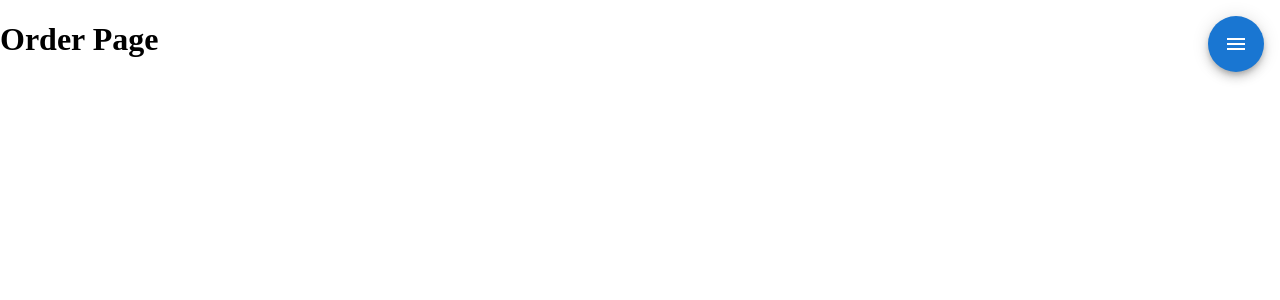
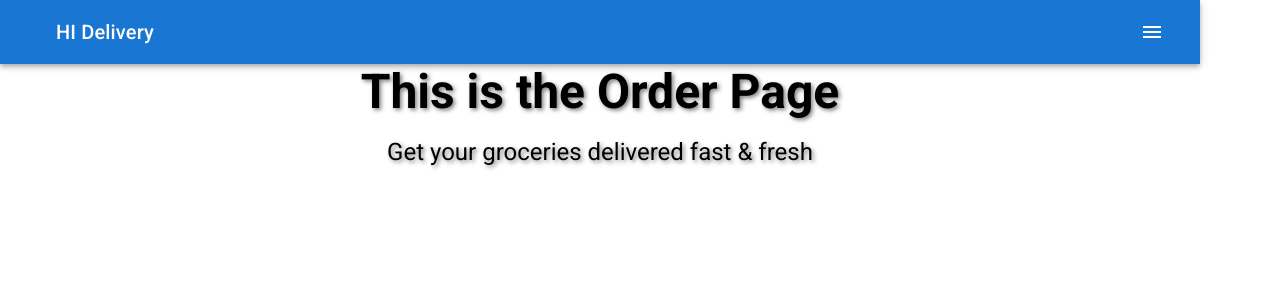
Before and after one commit to Tidbit0519/grocery-delivery-app, a React (Vite) app: page /order in a window 1280 px wide. Shown: the top 300 px of the page. Built offline with nearby package versions, Linux system fonts and the light colour scheme.

Commit message:
Trying to setup an app bar

```diff
--- a/index.html
+++ b/index.html
@@ -8,7 +8,7 @@
     <link rel="stylesheet" href="https://fonts.googleapis.com/css2?family=Roboto:wght@300;400;500;700&display=swap" />
     <link rel="stylesheet" href="https://fonts.googleapis.com/icon?family=Material+Icons" />
     <meta name="viewport" content="width=device-width, initial-scale=1.0" />
-    <title>Vite + React</title>
+    <title>HI Delivery</title>
   </head>
   <body>
     <div id="root"></div>
--- a/src/App.jsx
+++ b/src/App.jsx
@@ -1,46 +1,14 @@
+import Navbar from "./components/Navbar"
+
 import { Routes, Route } from "react-router-dom"
-import { useNavigate } from "react-router-dom"
 import HomePage from "./pages/HomePage"
 import OrderPage from "./pages/OrderPage"
-import { SpeedDial, SpeedDialAction } from "@mui/material"
-import MenuIcon from "@mui/icons-material/Menu"
-import HomeIcon from "@mui/icons-material/Home"
-import ShoppingCartIcon from "@mui/icons-material/ShoppingCart"
 
 function App() {
-  const navigate = useNavigate()
-
-  const handleNavigation = (path) => {
-    navigate(path)
-  }
-
-  const actions = [
-    { icon: <HomeIcon />, name: "Home", action: () => handleNavigation("/") },
-    {
-      icon: <ShoppingCartIcon />,
-      name: "Order",
-      action: () => handleNavigation("/order"),
-    },
-  ]
-
   return (
     <div>
-      <SpeedDial
-        ariaLabel="Navigation Speed Dial"
-        direction="down"
-        sx={{ position: "absolute", top: 16, right: 16 }}
-        icon={<MenuIcon />}
-      >
-        {actions.map((action) => (
-          <SpeedDialAction
-            key={action.name}
-            icon={action.icon}
-            tooltipTitle={action.name}
-            tooltipOpen
-            onClick={action.action}
-          />
-        ))}
-      </SpeedDial>
+      <Navbar />
+
       <Routes>
         <Route
           path="/"
--- a/src/components/Hero.jsx
+++ b/src/components/Hero.jsx
@@ -4,18 +4,17 @@ import { Box, Typography, Button, Container } from "@mui/material"
 import BeachAccessIcon from "@mui/icons-material/BeachAccess"
 import HeroBg from "../assets/herobg.jpeg"
 
-const HeroSection = () => {
+const Hero = () => {
   return (
     <Box
       sx={{
         backgroundImage: `url(${HeroBg})`,
         backgroundSize: "cover",
         backgroundPosition: "center",
-        backgroundColor: "rgba(0, 0, 0, 0.5)",
-        height: "100vh",
+        backgroundRepeat: "no-repeat",
+        height: "95vh",
         width: "100vw",
         color: "#fff",
-        py: 8,
       }}
     >
       <Container
@@ -49,7 +48,10 @@ const HeroSection = () => {
         >
           Get your groceries delivered fast & fresh
         </Typography>
-        <Link to="/order" style={{ textDecoration: "none" }}>
+        <Link
+          to="/order"
+          style={{ textDecoration: "none" }}
+        >
           <Button
             variant="contained"
             color="primary"
@@ -57,12 +59,15 @@ const HeroSection = () => {
             sx={{
               backgroundColor: "#ffafcc",
               "&:hover": { backgroundColor: "#f48fb1" },
-            }} // Example colors, adjust as needed
+            }}
           >
             Start Your Order
           </Button>
         </Link>
-        <Link to="/status" style={{ textDecoration: "none" }}>
+        <Link
+          to="/status"
+          style={{ textDecoration: "none" }}
+        >
           <Button
             variant="outlined"
             color="primary"
@@ -70,7 +75,8 @@ const HeroSection = () => {
               borderColor: "#ffafcc",
               color: "#ffafcc",
               "&:hover": { borderColor: "#f48fb1", color: "#f48fb1" },
-            }} // Example colors, adjust as needed
+              mt: 2,
+            }}
           >
             Check Delivery Status
           </Button>
@@ -80,4 +86,4 @@ const HeroSection = () => {
   )
 }
 
-export default HeroSection
+export default Hero
--- a/src/components/Navbar.jsx
+++ b/src/components/Navbar.jsx
@@ -1,122 +1,109 @@
-import { useState }from "react"
-import PropTypes from "prop-types"
-import AppBar from "@mui/material/AppBar"
-import Box from "@mui/material/Box"
-import Divider from "@mui/material/Divider"
-import Drawer from "@mui/material/Drawer"
-import IconButton from "@mui/material/IconButton"
-import List from "@mui/material/List"
-import ListItem from "@mui/material/ListItem"
-import ListItemButton from "@mui/material/ListItemButton"
-import ListItemText from "@mui/material/ListItemText"
+import { useState } from "react"
+import { useNavigate, Link } from "react-router-dom"
+import {
+  AppBar,
+  Toolbar,
+  Typography,
+  IconButton,
+  Menu,
+  MenuItem,
+} from "@mui/material"
 import MenuIcon from "@mui/icons-material/Menu"
-import Toolbar from "@mui/material/Toolbar"
-import Typography from "@mui/material/Typography"
-import Button from "@mui/material/Button"
+import HomeIcon from "@mui/icons-material/Home"
 
-const drawerWidth = 240
-const navItems = ["Home", "About", "Contact"]
+function Navbar() {
+  const [anchorEl, setAnchorEl] = useState(null)
+  const open = Boolean(anchorEl)
+  const navigate = useNavigate()
 
-function DrawerAppBar(props) {
-  const { window } = props
-  const [mobileOpen, setMobileOpen] = useState(false)
+  const actions = [
+    { icon: <HomeIcon />, name: "Home", to: "/", action: () => handleNavigate("/") },
+  ]
 
-  const handleDrawerToggle = () => {
-    setMobileOpen((prevState) => !prevState)
+  const handleClick = (event) => {
+    setAnchorEl(event.currentTarget)
   }
 
-  const drawer = (
-    <Box
-      onClick={handleDrawerToggle}
-      sx={{ textAlign: "center" }}
-    >
-      <Typography
-        variant="h6"
-        sx={{ my: 2 }}
-      >
-        MUI
-      </Typography>
-      <Divider />
-      <List>
-        {navItems.map((item) => (
-          <ListItem
-            key={item}
-            disablePadding
-          >
-            <ListItemButton sx={{ textAlign: "center" }}>
-              <ListItemText primary={item} />
-            </ListItemButton>
-          </ListItem>
-        ))}
-      </List>
-    </Box>
-  )
+  const handleClose = () => {
+    setAnchorEl(null)
+  }
 
-  const container =
-    window !== undefined ? () => window().document.body : undefined
+  const handleNavigate = (path) => {
+    navigate(path)
+    handleClose()
+  }
 
   return (
-    <Box sx={{ display: "flex" }}>
-      <AppBar component="nav">
+    <>
+      <AppBar position="static">
         <Toolbar>
+          <Typography
+            variant="h6"
+            component="div"
+            sx={{ flexGrow: 1, ml: { xs: 2, sm: 4 } }}
+          >
+            HI Delivery
+          </Typography>
+
           <IconButton
+            size="large"
+            edge="start"
             color="inherit"
-            aria-label="open drawer"
-            edge="start"
-            onClick={handleDrawerToggle}
-            sx={{ mr: 2, display: { sm: "none" } }}
+            aria-label="menu"
+            aria-controls="menu-appbar"
+            aria-haspopup="true"
+            onClick={handleClick}
           >
             <MenuIcon />
           </IconButton>
-          <Typography
-            variant="h6"
-            component="div"
-            sx={{ flexGrow: 1, display: { xs: "none", sm: "block" } }}
+
+          <Menu
+            id="menu-appbar"
+            anchorEl={anchorEl}
+            anchorOrigin={{
+              vertical: "bottom",
+              horizontal: "left",
+            }}
+            keepMounted
+            transformOrigin={{
+              vertical: "top",
+              horizontal: "left",
+            }}
+            open={open}
+            onClose={handleClose}
+            sx={{
+              display: { xs: "block", md: "none" },
+            }}
           >
-            MUI
-          </Typography>
-          <Box sx={{ display: { xs: "none", sm: "block" } }}>
-            {navItems.map((item) => (
-              <Button
-                key={item}
-                sx={{ color: "#fff" }}
+            {actions.map((action) => (
+              <MenuItem
+                key={action.name}
+                onClick={handleClose}
               >
-                {item}
-              </Button>
+                <Link
+                  to={action.to}
+                  style={{
+                    textDecoration: "none",
+                    color: "inherit",
+                    display: "flex",
+                    alignItems: "center",
+                  }}
+                >
+                  {action.icon}
+                  <Typography
+                    textAlign="center"
+                    sx={{ ml: 1 }}
+                  >
+                    {action.name}
+                  </Typography>
+                </Link>
+              </MenuItem>
             ))}
-          </Box>
+          </Menu>
         </Toolbar>
       </AppBar>
-      <nav>
-        <Drawer
-          container={container}
-          variant="temporary"
-          open={mobileOpen}
-          onClose={handleDrawerToggle}
-          ModalProps={{
-            keepMounted: true, // Better open performance on mobile.
-          }}
-          sx={{
-            display: { xs: "block", sm: "none" },
-            "& .MuiDrawer-paper": {
-              boxSizing: "border-box",
-              width: drawerWidth,
-            },
-          }}
-        >
-          {drawer}
-        </Drawer>
-      </nav>
-    </Box>
+    </>
   )
 }
 
-DrawerAppBar.propTypes = {
-  /**
-   * Injected by the documentation to work in an iframe.
-   * You won't need it on your project.
-   */
-  window: PropTypes.func,
-}
-
-export default DrawerAppBar
+export default Navbar
--- a/src/pages/HomePage.jsx
+++ b/src/pages/HomePage.jsx
@@ -1,9 +1,9 @@
-import HeroSection from "../components/Hero"
+import Hero from "../components/Hero"
 
 function HomePage() {
   return (
     <div>
-      <HeroSection />
+      <Hero />
     </div>
   )
 }
--- a/src/pages/OrderPage.jsx
+++ b/src/pages/OrderPage.jsx
@@ -1,8 +1,39 @@
+import { Typography, Container } from "@mui/material"
+
 function OrderPage() {
   return (
-    <div>
-      <h1>Order Page</h1>
-    </div>
+    <Container
+      sx={{
+        display: "flex",
+        flexDirection: "column",
+        justifyContent: "center",
+        alignItems: "center",
+        width: "100vw",
+        height: "100%",
+      }}
+    >
+      <Typography
+        variant="h3"
+        component="h1"
+        gutterBottom
+        sx={{
+          mb: 2,
+          fontWeight: "bold",
+          textShadow: "2px 2px 4px rgba(0, 0, 0, 0.5)",
+        }}
+      >
+        This is the Order Page
+      </Typography>
+      <Typography
+        variant="h5"
+        sx={{
+          mb: 4,
+          textShadow: "2px 2px 4px rgba(0, 0, 0, 0.5)",
+        }}
+      >
+        Get your groceries delivered fast & fresh
+      </Typography>
+    </Container>
   )
 }
 
```
